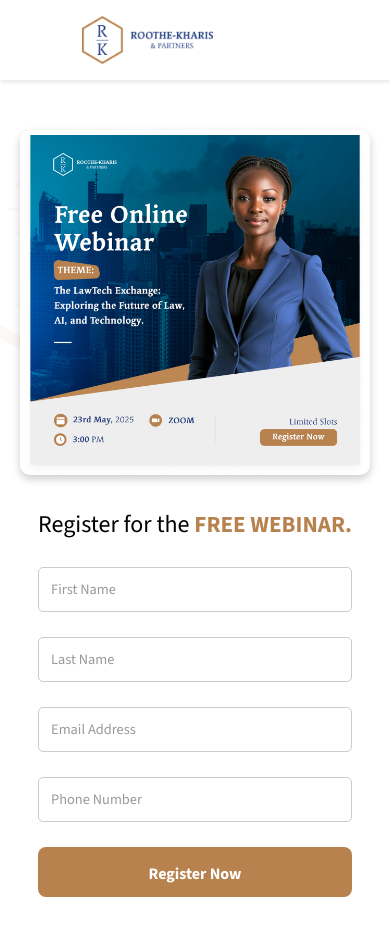
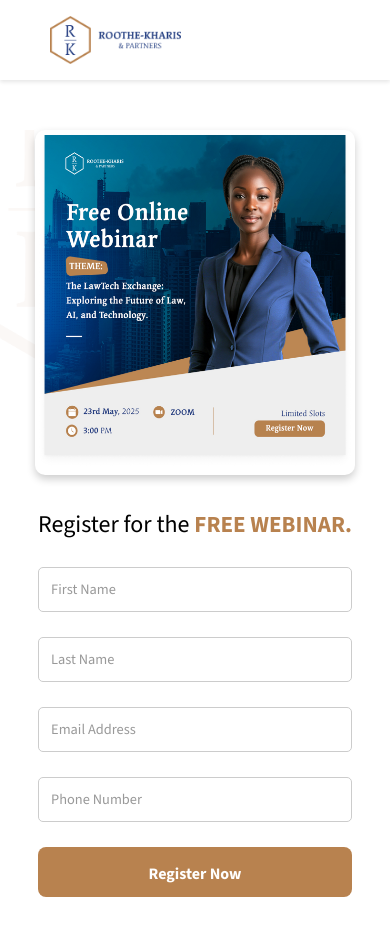
Before and after one commit to Uppist/webinar-page, a React (Vite) app: page / in a window 390 px wide. Shown: the top 936 px of the page. Built offline with nearby package versions, Linux system fonts and the light colour scheme.

Commit message:
Adjusted Responsiveness

```diff
--- a/src/styles.css
+++ b/src/styles.css
@@ -172,13 +172,17 @@ input:focus {
 
 /* Mobile Responsiveness (screen width <= 768px) */
 @media (max-width: 768px) {
+
+  .navbar-logo {
+    padding-left: 18px;
+  }
   /* Adjust webinar section for mobile: stack image and form vertically */
   .webinar-section {
     flex-direction: column;
     min-height: auto;
     padding: 0 20px; /* Reduce side padding for mobile */
     margin-top: 130px; /* Gap between navbar and image */
-    margin-bottom: 70px;
+    margin-bottom: 200px;
   }
 
   /* Reorder elements: image above form/thank-you on mobile */
@@ -190,7 +194,8 @@ input:focus {
   }
 
   .webinar-image {
-    width: 350px;
+    width: 320px;
+    height: 355px;
   }
 
   /* Webinar form styles for mobile */
```
